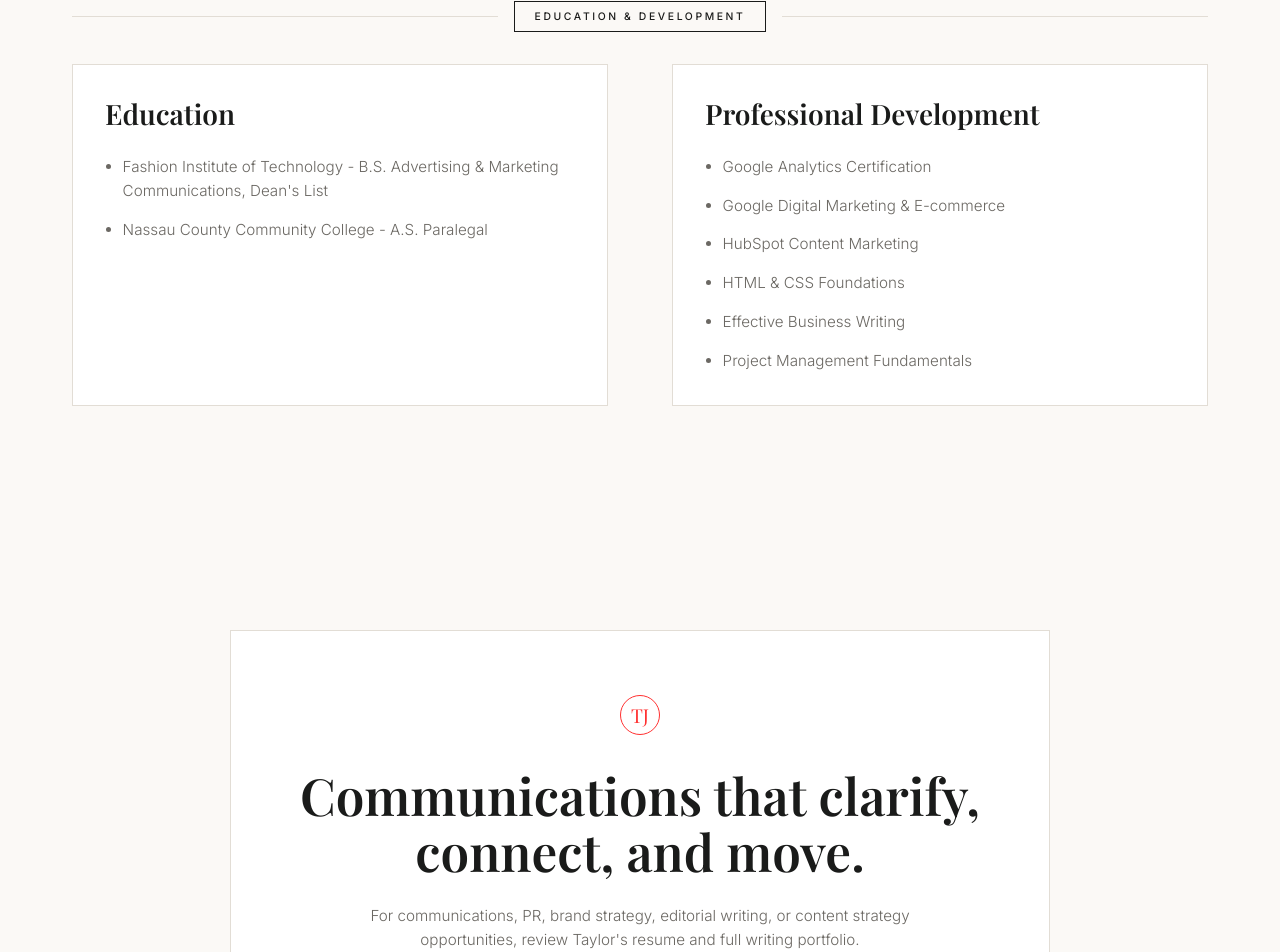
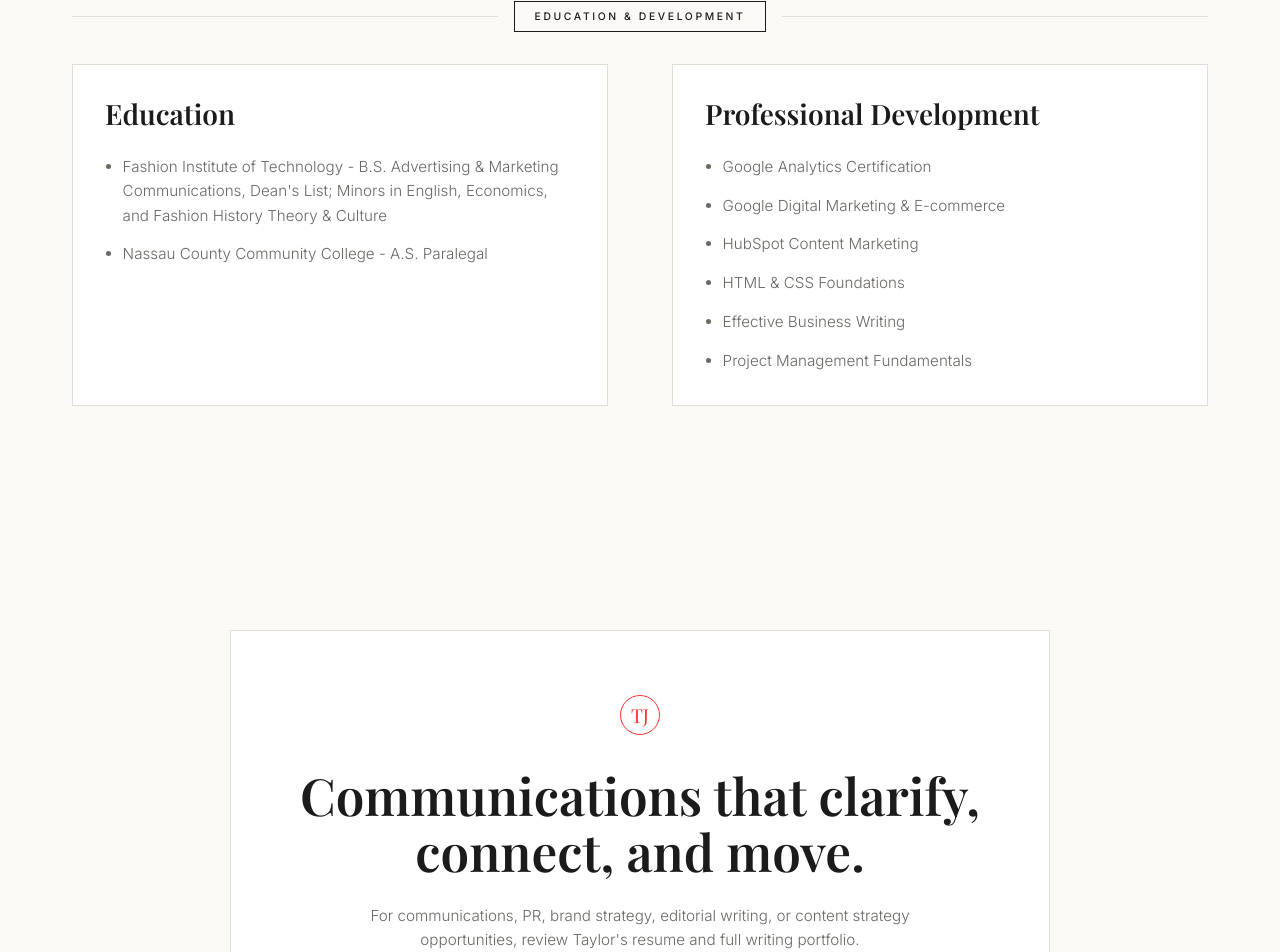
Before and after one commit to GreatlyDev/TaylorPort, a React (Vite) app: page / in a window 1280 px wide. Shown: the part 7564-8516 px from the top of the page. Built offline with nearby package versions, Linux system fonts and the light colour scheme; a web font is replaced by a local one.

Commit message:
Add FIT minors to education

```diff
--- a/scripts/verify-content.mjs
+++ b/scripts/verify-content.mjs
@@ -56,6 +56,9 @@ const requiredText = [
   "U.S. Customs and Border Protection",
   "U.S. Navy",
   "Fashion Institute of Technology",
+  "English",
+  "Economics",
+  "Fashion History Theory & Culture",
   "View Resume",
   "View Full Writing Portfolio",
   "https://www.linkedin.com/in/taylormcjones/",
--- a/src/data/portfolio.js
+++ b/src/data/portfolio.js
@@ -217,7 +217,7 @@ export const tools = [
 ];
 
 export const education = [
-  "Fashion Institute of Technology - B.S. Advertising & Marketing Communications, Dean's List",
+  "Fashion Institute of Technology - B.S. Advertising & Marketing Communications, Dean's List; Minors in English, Economics, and Fashion History Theory & Culture",
   "Nassau County Community College - A.S. Paralegal",
 ];
 
```
